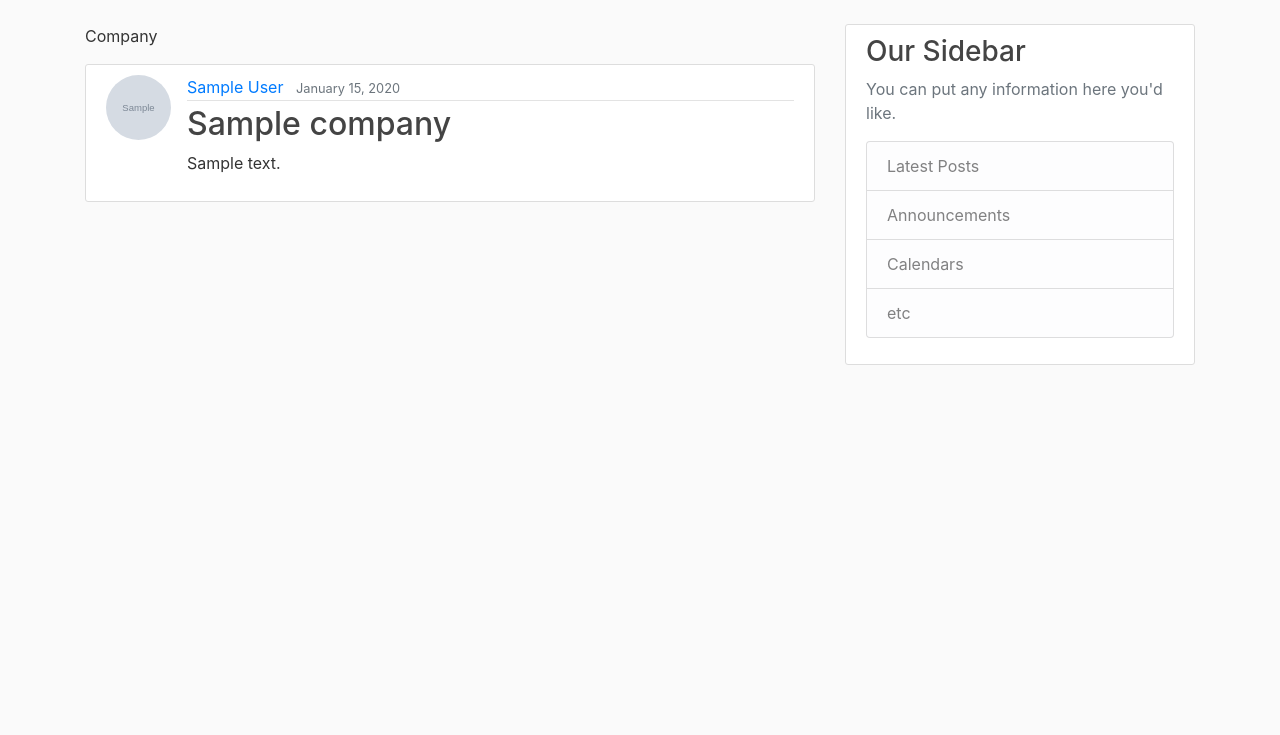
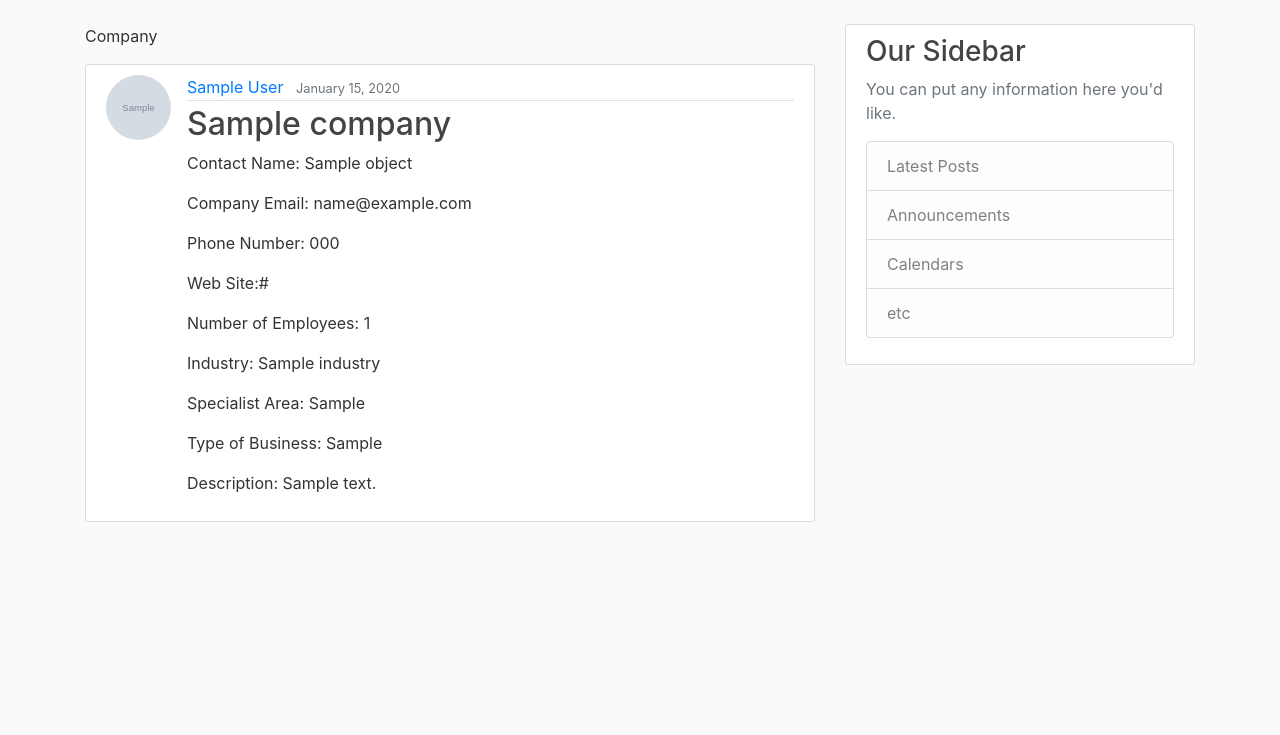
Before and after one commit to joshsjf/Capstone, a Django app: template Projects/companies/templates/companies/company.html in a window 1280 px wide. Shown: the part 56-791 px from the top of the page. Run offline with Django 3.2, Linux system fonts and the light colour scheme; the template is opened without the code that fills it: most values are stand-ins (such as "Sample title", 1, 10 or a date in 2020); grey boxes marked "Sample" are stand-in pictures; some libraries are stand-ins or nearby versions.

Commit message:
Fixed displaying attributes of Companies

```diff
--- a/Projects/companies/templates/companies/company.html
+++ b/Projects/companies/templates/companies/company.html
@@ -10,7 +10,15 @@
            <small class="text-muted">{{ company.date_posted|date:"F d, Y" }}</small>
          </div>
          <h2><a class="article-title" href="{% url 'company-detail' company.id %}">{{ company.companyName }}</a></h2>
-         <p class="article-content">{{ company.description }}</p>
+         <p class="article-content">Contact Name: {{ object.contactName }}</p>
+         <p class="article-content">Company Email: {{ object.email }}</p>
+         <p class="article-content">Phone Number: {{ object.phonenumber }}</p>
+         <p class="article-content">Web Site:{{ object.website }}</p>
+         <p class="article-content">Number of Employees: {{ object.numEmployees }}</p>
+         <p class="article-content">Industry: {{ object.industry }}</p>
+         <p class="article-content">Specialist Area: {{ object.specialistArea }}</p>
+         <p class="article-content">Type of Business: {{ object.typeOfBusiness }}</p>
+         <p class="article-content">Description: {{ company.description }}</p>
        </div>
      </article>
  {% endfor %}
--- a/Projects/companies/templates/companies/companylisting_detail.html
+++ b/Projects/companies/templates/companies/companylisting_detail.html
@@ -14,7 +14,6 @@
         </div>
         {% endif %}
       </div>
-
       <h2 class="article-title">{{ object.companyName }}</h2>
       <p class="article-content">Contact Name: {{ object.contactName }}</p>
       <p class="article-content">Company Email: {{ object.email }}</p>
```
